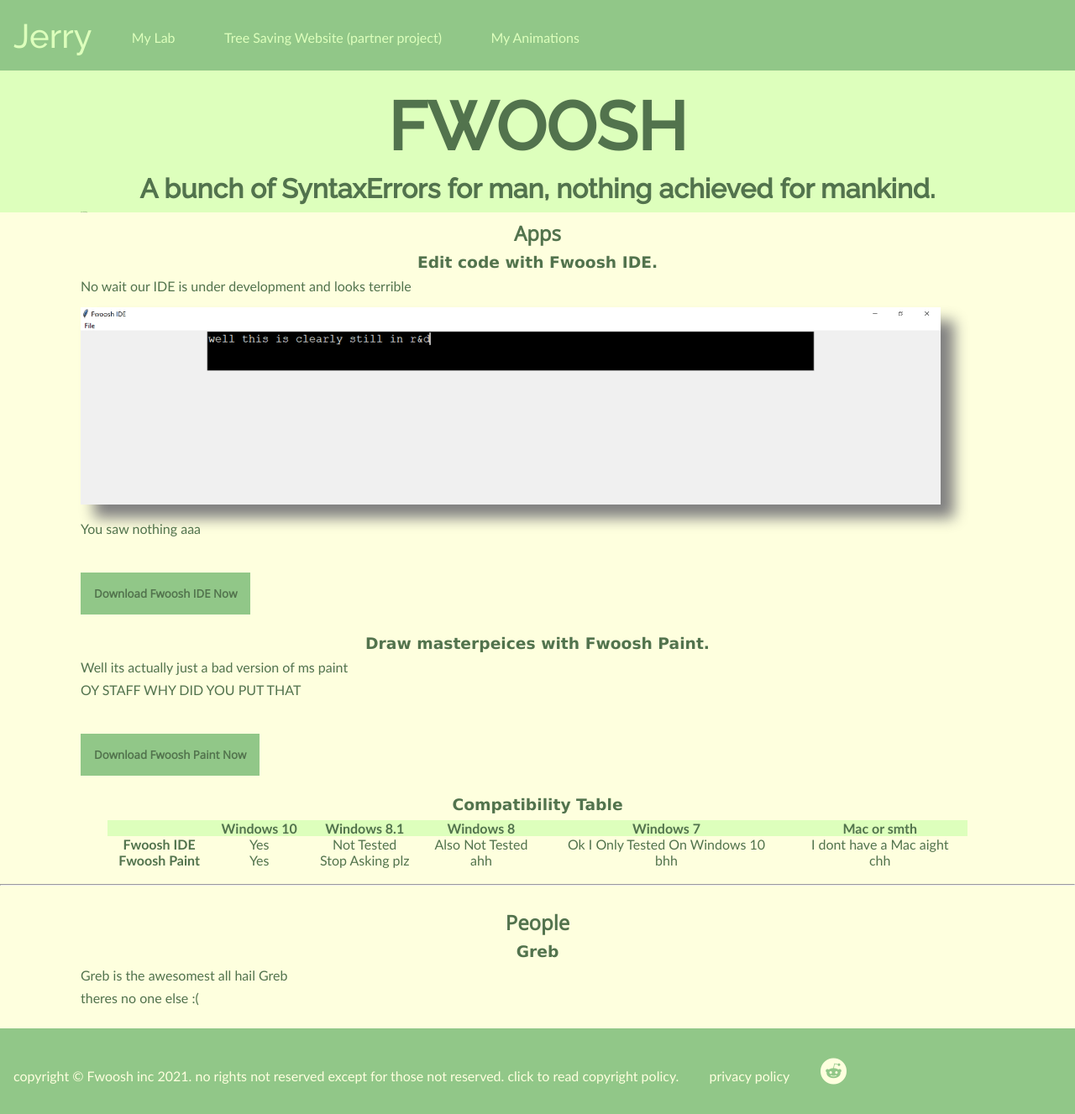
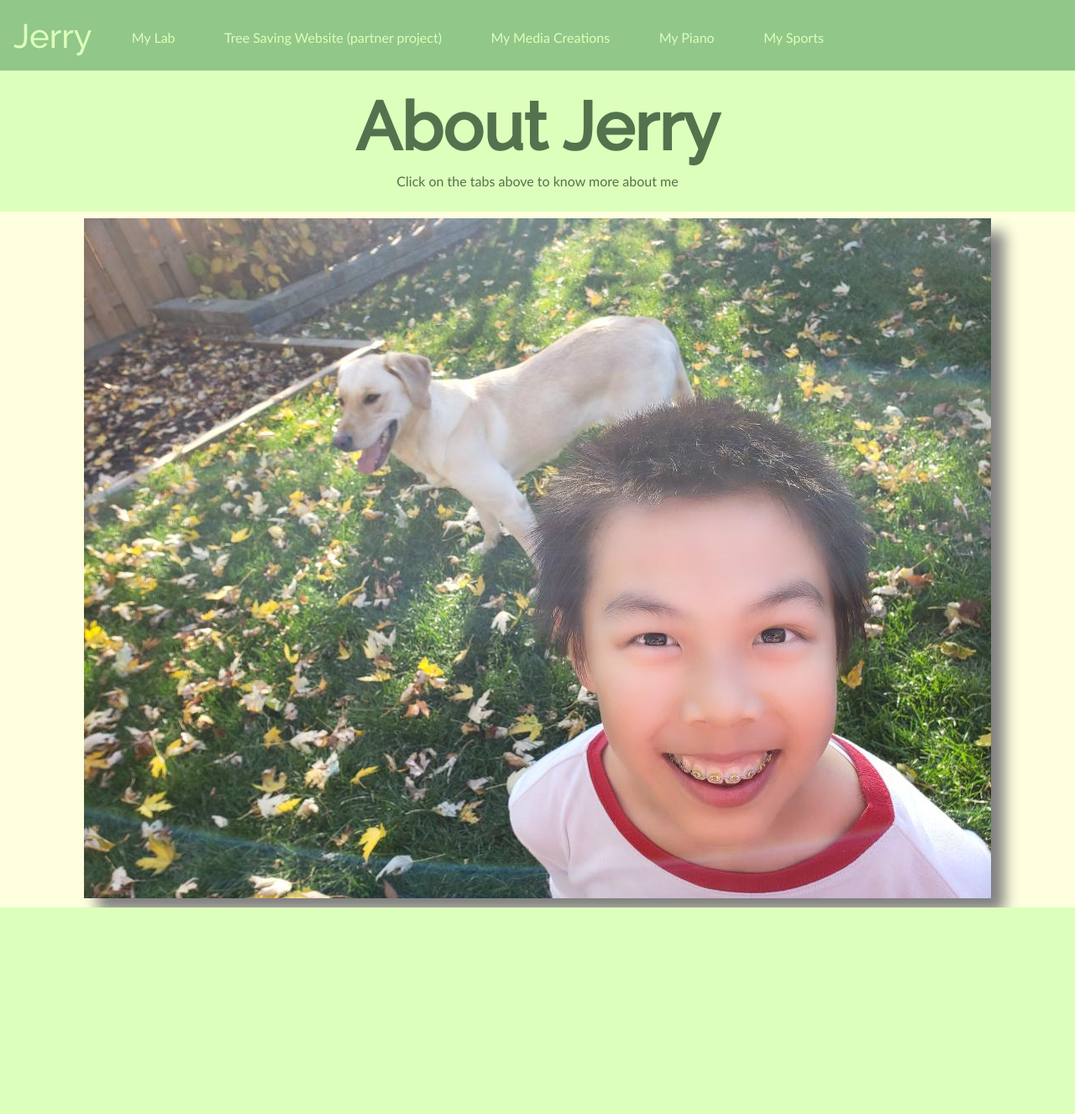
Before and after one commit to Greb-the-awesome/webdev, a Flask app: page /sthaboutjerry in a window 1280 px wide. Shown: the whole page at 84% size. After the commit the page ends 1081 px from the top, so only its background shows below. Run offline with Flask 2, Linux system fonts and the light colour scheme.

Commit message:
development ok?

```diff
--- a/main.py
+++ b/main.py
@@ -59,6 +59,10 @@ def labpics():
 def animations():
 	return render_template('subfolders/animations.html')
 
+@app.route('/sthaboutjerry/piano')
+def piano():
+	return render_template('subfolders/piano.html')
+
 # error handling
 
 @app.errorhandler(404)
--- a/static/htmlclass/htmlclasscss.css
+++ b/static/htmlclass/htmlclasscss.css
@@ -79,6 +79,7 @@ a.navbar-link-bottom {
 .mobile-dropdown-button {
     display: none;
 }
+.p-nomarg {margin-left: }
 
 li {
     list-style-type: none;
--- a/templates/applications.html
+++ b/templates/applications.html
@@ -19,6 +19,7 @@
 
     <!-- media queries or smth? -->
     <meta name="viewport" content="width=device-width, initial-scale=1">
+    <style>.p-nomarg {margin-left: 0;}</style>
 </head>
 <body>
     <div class="navbar-div-top">
@@ -33,10 +34,16 @@
                     <a href="/sthaboutjerry/labpics" class="navbar-link-top">My Lab</a>
                 </li>
                 <li class="navbar-list-top">
-                    <a href="https://goit-project.0jerryc0.repl.co/index.html" class="navbar-link-top">Tree Saving Website (partner project)</a>
+                    <a href="https://goit-project.0jerryc0.repl.co/index.html" class="navbar-link-top" target="_blank">Tree Saving Website (partner project)</a>
                 </li>
                 <li class="navbar-list-top">
-                    <a href="/sthaboutjerry/animations" class="navbar-link-top">My Animations</a>
+                    <a href="/sthaboutjerry/animations" class="navbar-link-top">My Media Creations</a>
+                </li>
+                <li class="navbar-list-top">
+                    <a href="/sthaboutjerry/piano" class="navbar-link-top">My Piano</a>
+                </li>
+                <li class="navbar-list-top">
+                    <a href="/sthaboutjerry/[to be added later]" class="navbar-link-top">My Sports</a>
                 </li>
                 <li class="mobile-dropdown-button-list">
                     <button class="mobile-dropdown-button" id="dropdown-button"> <i class="fas fa-bars"></i> </button>
@@ -45,108 +52,14 @@
         </nav>
     </div>
     <header>
-        <h1 style="font-size: 5rem;">FWOOSH</h1>
-        <h1>A bunch of SyntaxErrors for man, nothing achieved for mankind.</h1>
-        <p style="font-size: 0.1rem;">just kidding</p>
+        <h1 style="font-size: 5rem;">About Jerry</h1>
+        <center><p class="p-nomarg">Click on the tabs above to know more about me</p></center>
+        <br>
     </header>
 
-
-    <main>
-        <section>
-            <h2>Apps</h2>
-
-            <article>
-                <h3>Edit code with Fwoosh IDE.</h3>
-                <p>No wait our IDE is under development and looks terrible</p>
-                <img src="{{url_for('static', filename='htmlclass/fwooshide.PNG')}}" alt="how terrible our IDE looks."
-                width="80%" height="80%">
-                <p>You saw nothing aaa</p>
-                <br>
-                <button>Download Fwoosh IDE Now</button>
-            </article>
-
-            <article>
-                <h3>Draw masterpeices with Fwoosh Paint.</h3>
-                <p>Well its actually just a bad version of ms paint</p>
-                <p>OY STAFF WHY DID YOU PUT THAT</p>
-                <br>
-                <button>Download Fwoosh Paint Now</button>
-            </article>
-
-            <article>
-                <div class="compatibility-table">
-                    <h3>Compatibility Table</h3>
-                    <table>
-                        <tr>
-                            <th></th>
-                            <th>Windows 10</th>
-                            <th>Windows 8.1</th>
-                            <th>Windows 8</th>
-                            <th>Windows 7</th>
-                            <th>Mac or smth</th>
-                        </tr>
-                        <tr>
-                            <td>Fwoosh IDE</td>
-                            <td>Yes</td>
-                            <td>Not Tested</td>
-                            <td>Also Not Tested</td>
-                            <td>Ok I Only Tested On Windows 10</td>
-                            <td>I dont have a Mac aight</td>
-                        </tr>
-                        <tr>
-                            <td>Fwoosh Paint</td>
-                            <td>Yes</td>
-                            <td>Stop Asking plz</td>
-                            <td>ahh</td>
-                            <td>bhh</td>
-                            <td>chh</td>
-                        </tr>
-                    </table>
-                </div>
-            </article>
-        </section>
-
-        <br>
-        <hr class="section-break-4">
-        <br>
-
-        <section>
-            <h2>People</h2>
-
-            <article>
-                <h3>Greb</h3>
-                <p>Greb is the awesomest all hail Greb</p>
-            </article>
-
-            <article>
-                <p>theres no one else :(</p>
-            </article>
-        </section>
-    </main>
-
-    <br>
-
-    <footer>
-        <div class="navbar-div-bottom">
-            <br>
-            <nav>
-                <ul>
-                    <li class="navbar-list-bottom">
-                        <a href="https://shorturl.at/opCN8" target="_blank" class="navbar-link-bottom">copyright &copy; Fwoosh inc 2021. no rights not reserved except for those not reserved. click to read copyright policy.</a>
-                    </li>
-                    <li class="navbar-list-bottom">
-                        <a href="https://youtu.be/y7Ye20Wvvso" class="navbar-link-bottom">privacy policy</a>
-                    </li>
-                    <li class="navbar-list-bottom">
-                        <a href="https://reddit.com" class="navbar-link-bottom">
-                            <i class="fab fa-reddit navbar-icon-bottom"></i>
-                        </a>
-                    </li>
-                </ul>
-            </nav>
-            <br>
-        </div>
-    </footer>
+    <center>
+        <img src="{{url_for('static', filename='applications/happy me.jpg')}}" class="p-nomarg">
+    </center>
 </body>
 <script type="text/javascript" src="{{url_for('static', filename='htmlclass/htmlclassjs.js')}}"></script>
 </html>
```
Also changed, not shown: templates/subfolders/animations.html (+12 -1 lines), static/applications/happy me.jpg (added), templates/subfolders/piano.html (added).
